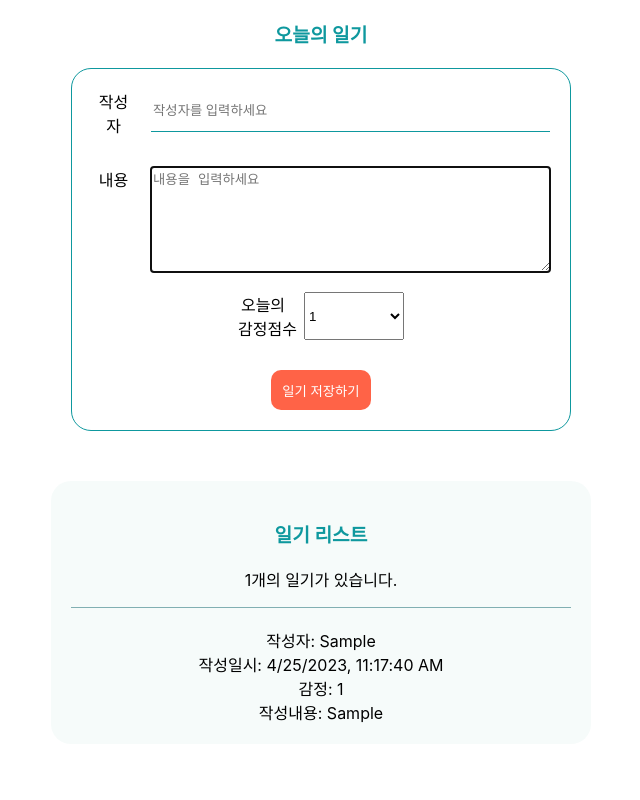
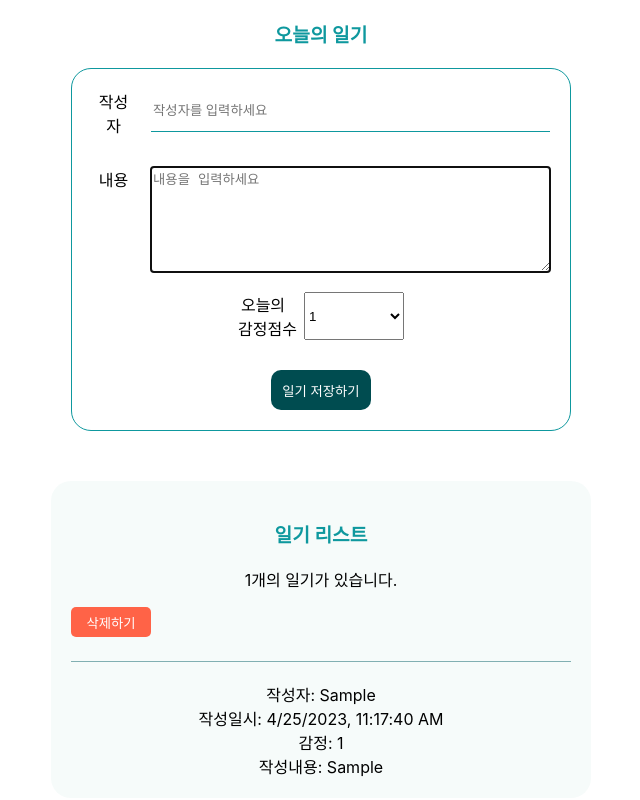
Before and after one commit to danimkim/mood-tracking-journal, a React (Create React App) app: page / in a window 1280 px wide. Both pictures are taken after typing "Sample", "Sample" into the empty fields and a click on the button "일기 저장하기". Shown: the whole page, without its empty margins (319-959 px from the left). Built offline with nearby package versions, Linux system fonts and the light colour scheme.

Commit message:
✨ delete diary item when clicking delete button

```diff
--- a/src/App.js
+++ b/src/App.js
@@ -4,12 +4,12 @@ import DiaryEditor from "./DiaryEditor";
 import DiaryList from "./DiaryList";
 
 function App() {
-  const [data, setDate] = useState([]);
+  const [data, setData] = useState([]);
 
   const dataId = useRef(0);
 
   /** 일기 생성 이벤트 핸들러 */
-  const handleCreate = (author, content, emotion) => {
+  const handleCreateDiary = (author, content, emotion) => {
     const created_date = new Date().getTime();
 
     const newItem = {
@@ -22,13 +22,20 @@ function App() {
 
     dataId.current += 1;
 
-    setDate([...data, newItem]);
+    setData([...data, newItem]);
+  };
+
+  // 일기 삭제하기 핸들러 추가 handleDelete targetId 인자로 받기
+  const handleDeleteDiary = (targetId) => {
+    const newData = data.filter((item) => item.id !== targetId);
+
+    setData(newData);
   };
 
   return (
     <div className="App">
-      <DiaryEditor onCreate={handleCreate} />
-      <DiaryList diaryList={data} />
+      <DiaryEditor onCreate={handleCreateDiary} />
+      <DiaryList diaryList={data} onDelete={handleDeleteDiary} />
     </div>
   );
 }
--- a/src/DiaryEditor.css
+++ b/src/DiaryEditor.css
@@ -61,13 +61,13 @@
   width: 100px;
   height: 40px;
   border: none;
-  background-color: tomato;
+  background-color: #004c50;
   color: #fff;
   border-radius: 10px;
 }
 
 .form__button--submit:hover {
   cursor: pointer;
-  background-color: rgb(234, 84, 57);
+  background-color: #00979f;
   transition: background-color ease-in-out 0.2s;
 }
--- a/src/DiaryItem.css
+++ b/src/DiaryItem.css
@@ -5,3 +5,18 @@
   padding-top: 20px;
   border-top: solid 1px #81afb2;
 }
+
+.button--delete {
+  border: none;
+  background-color: tomato;
+  color: #fff;
+  width: 80px;
+  height: 30px;
+  border-radius: 5px;
+}
+
+.button--delete:hover {
+  cursor: pointer;
+  background-color: rgb(247, 46, 11);
+  transition: background-color ease-in-out 0.2s;
+}
--- a/src/DiaryItem.js
+++ b/src/DiaryItem.js
@@ -1,13 +1,26 @@
+import React from "react";
 import "./DiaryItem.css";
 
-const DiaryItem = ({ author, created_date, emotion, content }) => {
+const DiaryItem = ({
+  author,
+  created_date,
+  emotion,
+  content,
+  id,
+  onDelete,
+}) => {
   return (
+    <>
       <ul className="diary-item-container">
         <li>작성자: {author}</li>
         <li>작성일시: {new Date(created_date).toLocaleString()}</li>
         <li>감정: {emotion}</li>
         <li>작성내용: {content}</li>
       </ul>
+      <button className="button--delete" onClick={() => onDelete(id)}>
+        삭제하기
+      </button>
+    </>
   );
 };
 
--- a/src/DiaryList.js
+++ b/src/DiaryList.js
@@ -1,14 +1,14 @@
 import DiaryItem from "./DiaryItem";
 import "./DiaryList.css";
 
-const DiaryList = ({ diaryList }) => {
+const DiaryList = ({ diaryList, onDelete }) => {
   return (
     <div className="diary-list-container">
       <h3 className="heading">일기 리스트</h3>
       <p>{diaryList.length}개의 일기가 있습니다.</p>
       <div className="container__diary-item">
         {diaryList.map((item) => {
-          return <DiaryItem key={item.id} {...item} />;
+          return <DiaryItem key={item.id} {...item} onDelete={onDelete} />;
         })}
       </div>
     </div>
```
Lines whose indentation alone changed are shown as unchanged.
